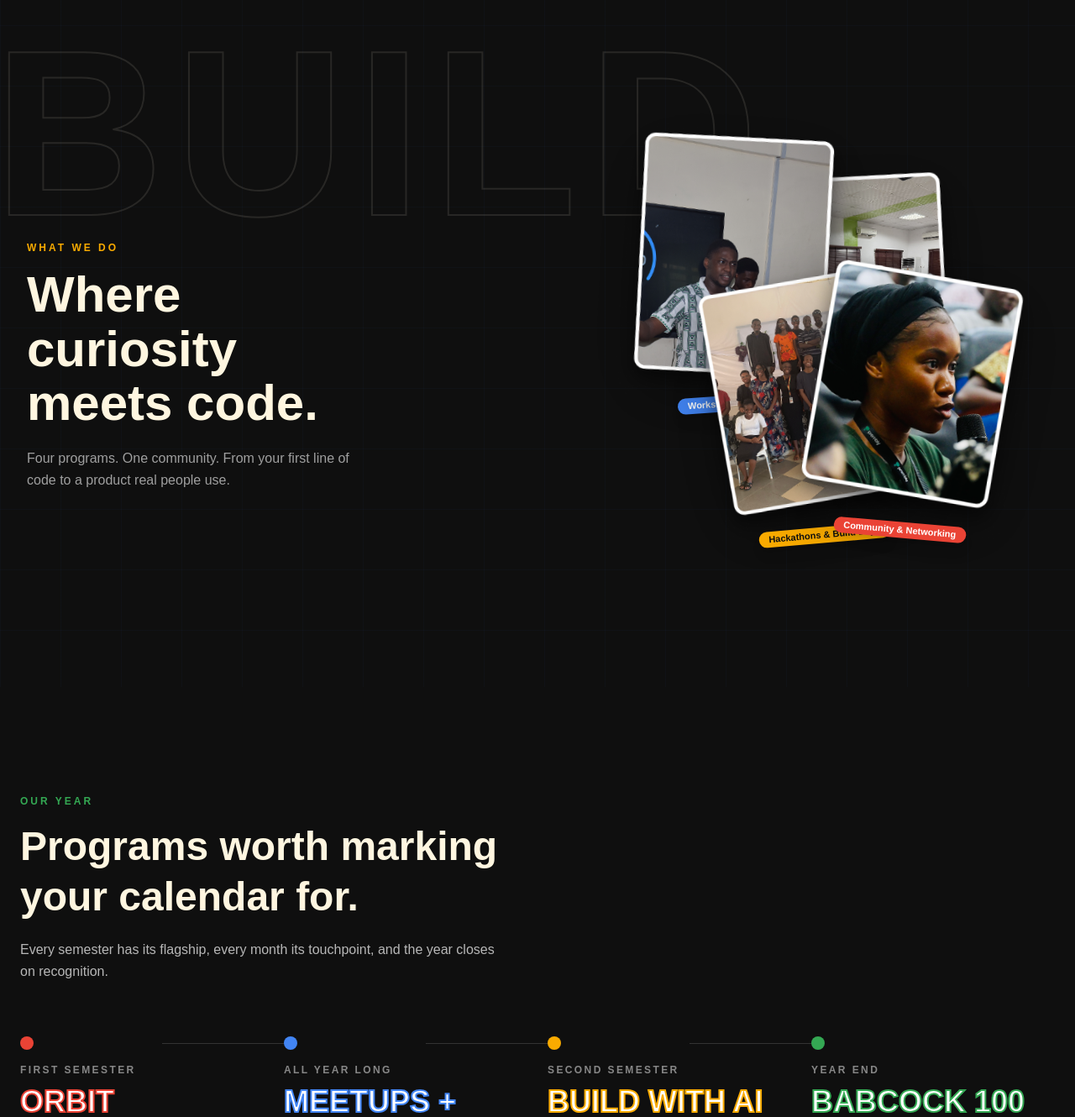
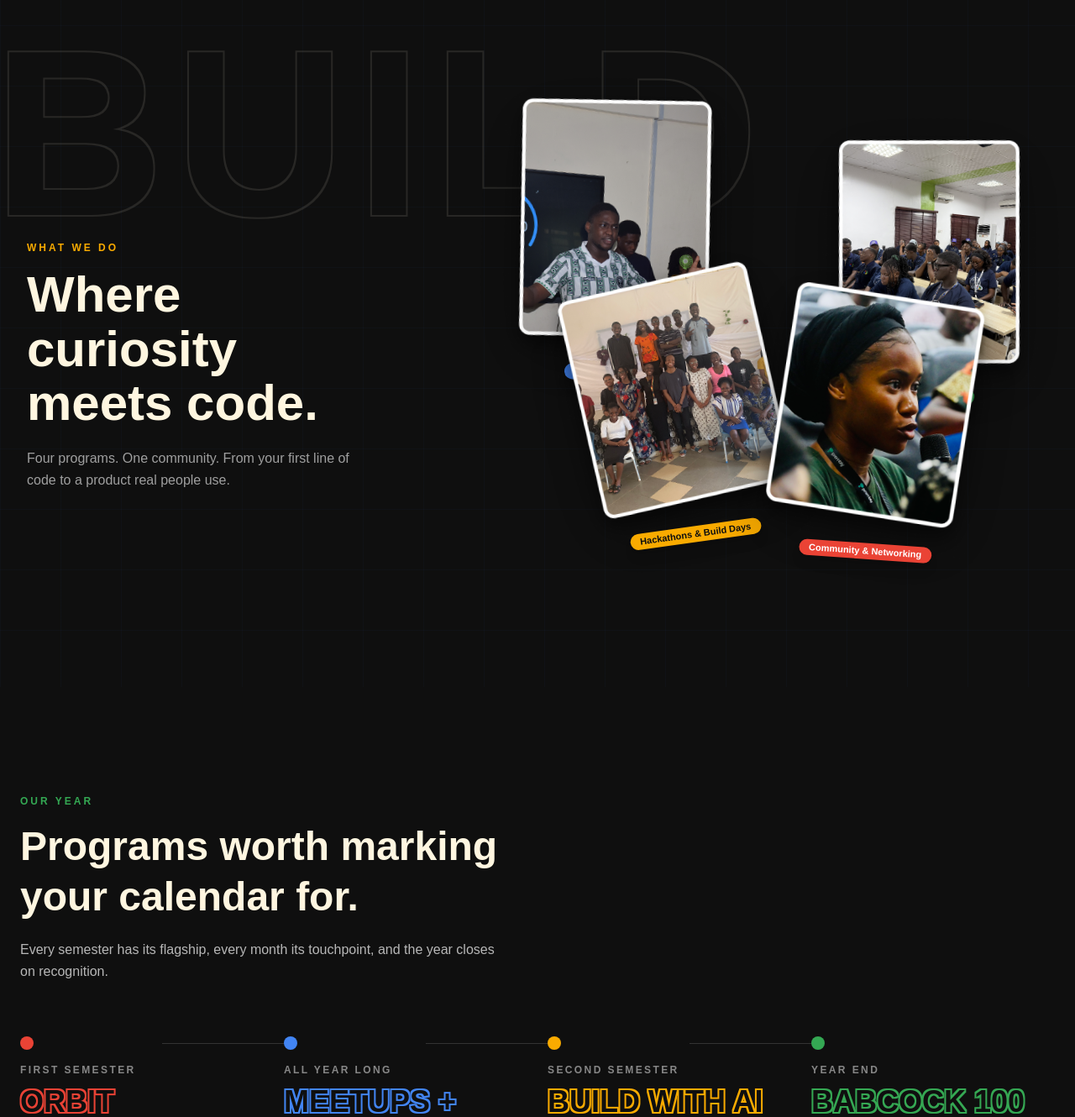
Before and after one commit to GDGBabcockUniversity/GDGWebsite, a Next.js app: page / in a window 1280 px wide. Shown: the part 1684-3014 px from the top of the page at 84% size. Built offline with nearby package versions, Linux system fonts and the light colour scheme; no server answers; a web font is replaced by a local one.

Commit message:
feat: replace text-stroke with SVG-based filter implementation for consistent cross-browser typography styling

```diff
--- a/app/globals.css
+++ b/app/globals.css
@@ -280,34 +280,33 @@ html {
    multi-selector rule — the whole group) rather than preserving all five.
    Pair this class with a color variant below on every element. */
 .text-outline-base {
-  color: transparent !important;
-  -webkit-text-fill-color: transparent !important;
+  color: black !important;
+  -webkit-text-fill-color: black !important;
   line-height: 1.14;
   font-weight: 700;
   letter-spacing: 0.045em;
   font-synthesis: none;
-  paint-order: stroke fill;
   text-rendering: geometricPrecision;
 }
 
 .text-outline-cream {
-  -webkit-text-stroke: 2px var(--color-gdg-cream);
+  filter: url(#stroke-cream);
 }
 
 .text-outline-blue {
-  -webkit-text-stroke: 2px var(--color-gdg-blue);
+  filter: url(#stroke-blue);
 }
 
 .text-outline-red {
-  -webkit-text-stroke: 2px var(--color-gdg-red);
+  filter: url(#stroke-red);
 }
 
 .text-outline-yellow {
-  -webkit-text-stroke: 2px var(--color-gdg-yellow);
+  filter: url(#stroke-yellow);
 }
 
 .text-outline-green {
-  -webkit-text-stroke: 2px var(--color-gdg-green);
+  filter: url(#stroke-green);
 }
 
 @media (max-width: 48rem) {
@@ -317,22 +316,25 @@ html {
     letter-spacing: 0.035em;
   }
 
-  .text-outline-cream,
-  .text-outline-blue,
-  .text-outline-red,
-  .text-outline-yellow,
-  .text-outline-green {
-    -webkit-text-stroke-width: 0.65px;
-  }
+  .text-outline-cream { filter: url(#stroke-cream-mobile); }
+  .text-outline-blue { filter: url(#stroke-blue-mobile); }
+  .text-outline-red { filter: url(#stroke-red-mobile); }
+  .text-outline-yellow { filter: url(#stroke-yellow-mobile); }
+  .text-outline-green { filter: url(#stroke-green-mobile); }
 }
 
 .text-outline-fill {
-  transition: opacity 0.3s ease;
+  transition: filter 0.3s ease;
 }
 
 .text-outline-fill:hover {
+  /* On hover we just remove the outline filter to reveal the solid black,
+     or if they wanted it filled with cream, we would change color.
+     Wait, originally it became filled with the transparent stroke?
+     Actually, if they want it filled, they just want the solid color. */
   color: transparent !important;
-  -webkit-text-fill-color: transparent !important;
+  -webkit-text-fill-color: currentColor !important;
+  filter: none;
   opacity: 0.82;
 }
 
--- a/app/layout.tsx
+++ b/app/layout.tsx
@@ -6,6 +6,7 @@ import Footer from "@/components/footer";
 import { Analytics } from "@vercel/analytics/next";
 import { AuthProvider } from "@/components/auth-provider";
 import { GlassProvider } from "@/components/glass-provider";
+import { SvgFilters } from "@/components/svg-filters";
 
 export const metadata: Metadata = {
   title: "GDG Babcock — Google Developer Group at Babcock University",
@@ -21,6 +22,7 @@ export default function RootLayout({
   return (
     <html lang="en" className="antialiased" suppressHydrationWarning>
       <body>
+        <SvgFilters />
         <GlassProvider>
           <AuthProvider>
             <Navigation />
--- a/components/sections/what-we-do.tsx
+++ b/components/sections/what-we-do.tsx
@@ -4,10 +4,10 @@ import { SmartImage } from "@/components/placeholder-image";
 import { cn } from "@/lib/utils";
 
 const POLAROID_LAYOUT = [
-  "lg:absolute lg:left-[29%] lg:top-[9%] lg:z-20 lg:w-[260px] lg:-rotate-4 xl:w-[300px]",
-  "lg:absolute lg:right-[12%] lg:top-[17%] lg:z-10 lg:w-[245px] lg:rotate-3 xl:w-[285px]",
-  "lg:absolute lg:right-[2%] lg:bottom-[6%] lg:z-30 lg:w-[255px] lg:rotate-5 xl:w-[295px]",
-  "lg:absolute lg:left-[42%] lg:bottom-[5%] lg:z-20 lg:w-[255px] lg:-rotate-5 xl:w-[295px]",
+  "lg:absolute lg:left-[10%] lg:top-[2%] lg:z-20 lg:w-[260px] lg:-rotate-6 xl:w-[300px]",
+  "lg:absolute lg:right-[0%] lg:top-[10%] lg:z-10 lg:w-[245px] lg:rotate-6 xl:w-[285px]",
+  "lg:absolute lg:right-[8%] lg:bottom-[2%] lg:z-30 lg:w-[255px] lg:rotate-4 xl:w-[295px]",
+  "lg:absolute lg:left-[20%] lg:bottom-[5%] lg:z-20 lg:w-[255px] lg:-rotate-8 xl:w-[295px]",
 ];
 
 /** "Where curiosity meets code." — four program polaroids */
--- /dev/null
+++ b/components/svg-filters.tsx
@@ -0,0 +1,66 @@
+"use client";
+
+export function SvgFilters() {
+  const colors = [
+    { name: "cream", hex: "#fff6e0" },
+    { name: "blue", hex: "#4285f4" },
+    { name: "red", hex: "#ea4335" },
+    { name: "yellow", hex: "#faab00" },
+    { name: "green", hex: "#34a853" },
+  ];
+
+  return (
+    <svg width="0" height="0" className="absolute pointer-events-none">
+      <defs>
+        {colors.map((c) => (
+          <filter key={c.name} id={`stroke-${c.name}`}>
+            {/* Desktop thickness (1.5px) */}
+            <feMorphology
+              in="SourceAlpha"
+              result="DILATED"
+              operator="dilate"
+              radius="1.5"
+            />
+            <feFlood floodColor={c.hex} floodOpacity="1" result="COLOR" />
+            <feComposite
+              in="COLOR"
+              in2="DILATED"
+              operator="in"
+              result="OUTLINE_FILLED"
+            />
+            <feComposite
+              in="OUTLINE_FILLED"
+              in2="SourceAlpha"
+              operator="out"
+              result="FINAL"
+            />
+          </filter>
+        ))}
+        {colors.map((c) => (
+          <filter key={`${c.name}-mobile`} id={`stroke-${c.name}-mobile`}>
+            {/* Mobile thickness (0.75px) */}
+            <feMorphology
+              in="SourceAlpha"
+              result="DILATED"
+              operator="dilate"
+              radius="0.75"
+            />
+            <feFlood floodColor={c.hex} floodOpacity="1" result="COLOR" />
+            <feComposite
+              in="COLOR"
+              in2="DILATED"
+              operator="in"
+              result="OUTLINE_FILLED"
+            />
+            <feComposite
+              in="OUTLINE_FILLED"
+              in2="SourceAlpha"
+              operator="out"
+              result="FINAL"
+            />
+          </filter>
+        ))}
+      </defs>
+    </svg>
+  );
+}
```
